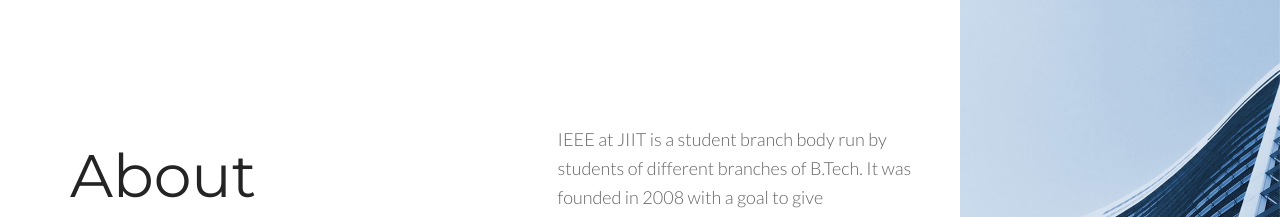
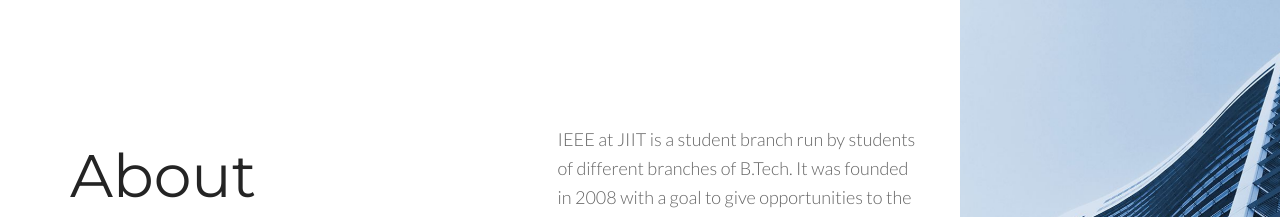
Before and after one commit to vanshulagarwal/ieeesbjiit.github.io, a plain HTML site: page index.html in a window 1280 px wide. Shown: the part 1787-2004 px from the top of the page. Drawn offline with Linux system fonts and the light colour scheme; some packages are replaced by stand-ins of ours.

Commit message:
Changed Content

```diff
--- a/index.html
+++ b/index.html
@@ -220,7 +220,7 @@
                         </div>
                     </div>
                     <div class="col-md-4 col-md-offset-1">
-                        <p class="g-font-size-18--xs">IEEE at JIIT is a student branch body run by students of different branches of B.Tech.
+                        <p class="g-font-size-18--xs">IEEE at JIIT is a student branch run by students of different branches of B.Tech.
 It was founded in 2008 with a goal to give opportunities to the students, within the campus and outside in Delhi, in the technical fields.
 
 </p>
```
